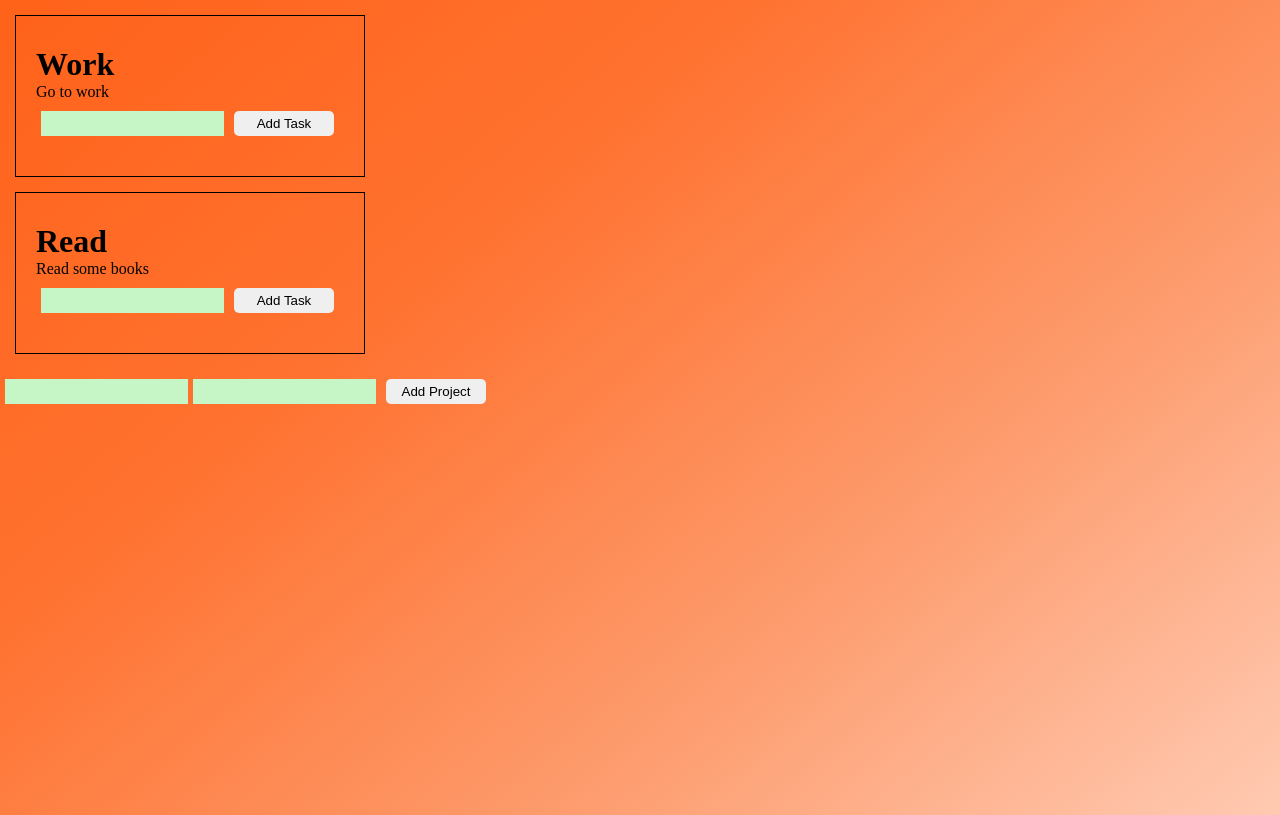
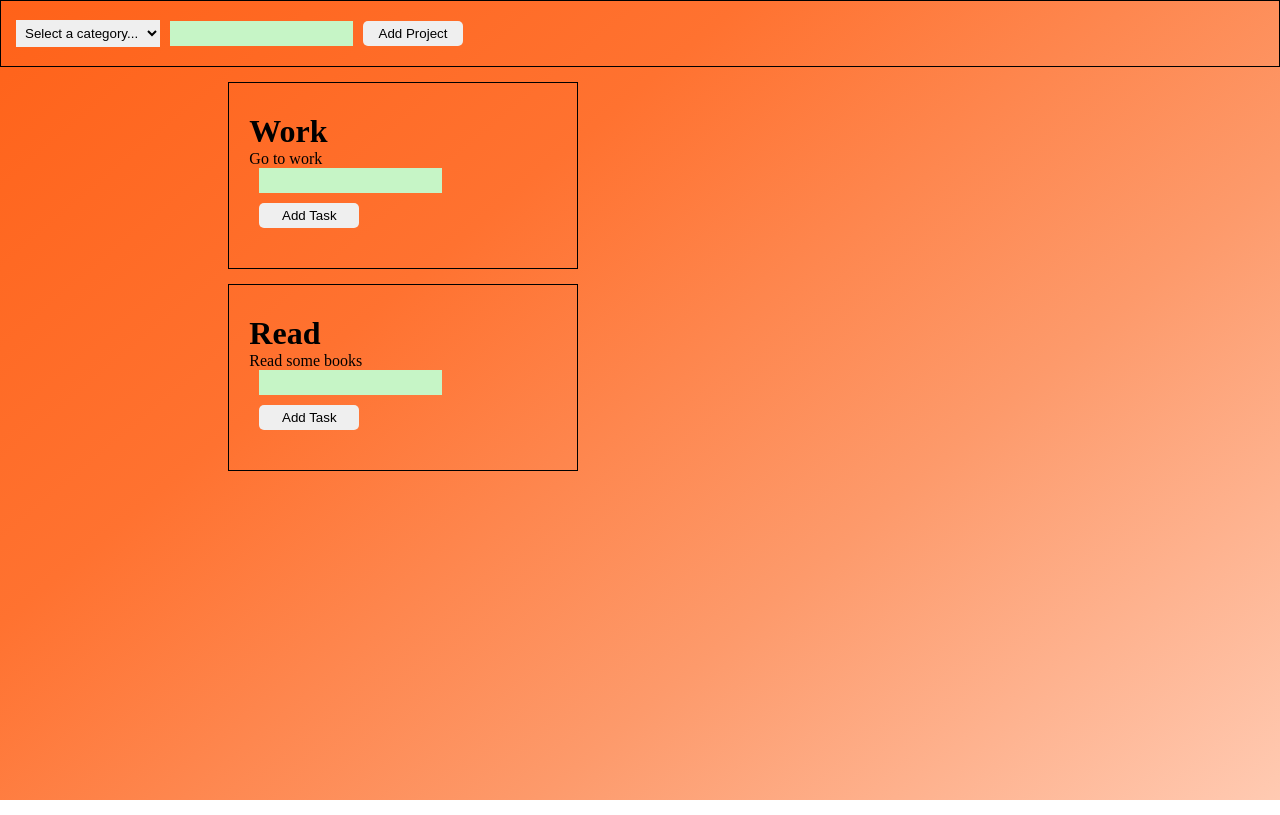
Before and after one commit to Yengzzkie/task-o-matic, a website built with webpack: page src/index.html in a window 1280 px wide. Built offline with nearby package versions, Linux system fonts and the light colour scheme.

Commit message:
feature/added dropdown menu, modal and styling

```diff
--- a/src/css/handleProjectInput.css
+++ b/src/css/handleProjectInput.css
@@ -1,4 +1,17 @@
 input {
     background: rgb(198, 245, 198);
-    margin-left: 5px;
+    margin-left: 10px;
 }
+
+select {
+    border: none;
+    padding: 5px;
+}
+
+dialog {
+    padding: 20px 30px;
+}
+
+form {
+    grid-column: 1 / 2;
+}
--- a/src/css/renderProjects.css
+++ b/src/css/renderProjects.css
@@ -4,3 +4,23 @@
     padding: 30px 20px;
     margin: 15px;
 }
+
+.project-container.active {
+    animation: scaleUp .2s;
+}
+
+.project-wrapper {
+    grid-column: 2 / -1;
+}
+
+@keyframes scaleUp {
+    0% {
+        transform: scale(1);
+    }
+    50% {
+        transform: scale(1.2);
+    }
+    100% {
+        transform: scale(1);
+    }
+}
--- /dev/null
+++ b/src/css/warningModal.css
@@ -0,0 +1,22 @@
+dialog {
+    border-radius: 5px;
+    border: none;
+    margin: auto;
+    animation: scaleUp .3s;
+}
+
+dialog::backdrop {
+    backdrop-filter: blur(5px);
+}
+
+@keyframes scaleUp {
+    0% {
+        transform: scale(1);
+    }
+    50% {
+        transform: scale(1.2);
+    }
+    100% {
+        transform: scale(1);
+    }
+}
--- a/src/index.js
+++ b/src/index.js
@@ -1,14 +1,14 @@
-import { projects } from './modules/projectModule.js';
 import handleProjectInput from './modules/handleProjectInput.js';
 import renderProjects from './modules/renderProjects.js';
 import './styles.css';
 
 function render() {
+    const header = document.querySelector('header');
     const { form } = handleProjectInput();
 
-    document.body.appendChild(form);
+    header.appendChild(form);
 
-    renderProjects();
+    renderProjects(); //call renderProjects to render the projects
 
 }
 
--- a/src/modules/addTodo.js
+++ b/src/modules/addTodo.js
@@ -1,5 +1,4 @@
 import { projects } from "./projectModule.js";
-import renderTasks from "./renderTodo.js";
 
 export default function addTodo(projectIndex, addTaskInput) {
 
--- a/src/modules/handleProjectInput.js
+++ b/src/modules/handleProjectInput.js
@@ -1,10 +1,28 @@
 import addProject from "./addProject.js";
 import renderProjects from "./renderProjects.js";
+import warningModal from "./warningModal.js";
 import "../css/handleProjectInput.css";
 
 export default function handleProjectInput() {
   const form = document.createElement("form");
-  const projectTitleInput = document.createElement("input");
+
+  const dropdown = document.createElement('select');
+  const options = ["Personal", "Work", "Study", "Health", "Social", "Hobbies", "Finance", "Travel", "Others"];
+
+  const placeholderOption = document.createElement('option');
+  placeholderOption.value = "";
+  placeholderOption.text = "Select a category...";
+  placeholderOption.disabled = true;
+  placeholderOption.selected = true;
+  dropdown.add(placeholderOption);
+
+  for (let i = 0; i < options.length; i++) { //generates the options for the dropdown menu
+    const option = document.createElement('option');
+    option.value = options[i];
+    option.text = options[i];
+    dropdown.add(option);
+  }
+
   const projectDescInput = document.createElement("input");
   const addButton = document.createElement("button");
   addButton.textContent = "Add Project";
@@ -12,18 +30,18 @@ export default function handleProjectInput() {
   addButton.addEventListener("click", (event) => {
     event.preventDefault();
 
-    if (projectTitleInput.value !== "" || projectDescInput.value !== "") {
-      addProject(projectTitleInput.value, projectDescInput.value);
+    if (dropdown.value !== placeholderOption.value && projectDescInput.value !== "") {
+      addProject(dropdown.value, projectDescInput.value);
       renderProjects();
 
-      projectTitleInput.value = ''; //clear the input value if input fields are filled
+      dropdown.selectedIndex = placeholderOption.index; //clear the input fields after submitting
       projectDescInput.value = '';
     } else {
-        alert('Project name and description is required')
+        warningModal();
     }
   });
 
-  form.append(projectTitleInput, projectDescInput, addButton);
+  form.append(dropdown, projectDescInput, addButton);
 
   return { form };
-}
+};
--- a/src/modules/projectModule.js
+++ b/src/modules/projectModule.js
@@ -1,9 +1,8 @@
 import renderProjects from "./renderProjects.js";
-import addProject from "./addProject.js";
-import addTodo from "./addTodo.js";
 
 let projects = [{title: "Work", description: "Go to work", todo: []}, {title: "Read", description: "Read some books", todo: []}];
 
+// {title: "Work", description: "Go to work", todo: []}, {title: "Read", description: "Read some books", todo: []}
 class Project { //main constructor for Project
     constructor(title, description) {
         this.title = title,
--- a/src/modules/renderProjects.js
+++ b/src/modules/renderProjects.js
@@ -3,13 +3,21 @@ import addTodo from './addTodo.js';
 import '../css/renderProjects.css';
 
 export default function renderProjects() {
-    const mainContent = document.getElementById('app');
+  const app = document.getElementById('app');
+  const projectWrapper = document.createElement('div');
+  projectWrapper.className = 'project-wrapper';
 
-    mainContent.innerHTML = '';
+  app.innerHTML = '';
 
-    projects.map((project, index) => {
+  projects.forEach((project, index) => {
     const projectContainer = document.createElement('div');
     projectContainer.className = 'project-container';
+
+    if (index === projects.length - 1) {
+      // If it's the last (newly added) project, add the 'active' class for animation
+      projectContainer.classList.add('active');
+    }
+
     const projectTitle = project.title;
     const projectDescription = project.description;
 
@@ -24,30 +32,30 @@ export default function renderProjects() {
 
     const ul = document.createElement('ul');
 
-        const tasks = project.todo;
-
     addTaskButton.addEventListener('click', () => {
       addTodo(index, addTaskInput.value);
+      addTaskInput.value = ''; // Clear the input field
       renderTodo();
     });
 
     function renderTodo() {
-            ul.innerHTML = ''; // Clear the previous content
+      ul.innerHTML = ''; // Clear the previous todo content
 
-            tasks.map((task) => {
+      const tasks = project.todo;
+
+      tasks.forEach((task) => {
         const li = document.createElement('li');
         li.textContent = task;
         ul.appendChild(li);
       });
-
       console.log(tasks);
     }
 
-        renderTodo(); //initialize the todo array on each project
-                    //so everytime a new project is added, the todo array will rerender on each project object
+    renderTodo(); // Initialize the todo array on each project
+    // So every time a new project is added, the todo array will re-render on each project object
 
     projectContainer.append(titleContainer, descContainer, addTaskInput, addTaskButton, ul);
-
-        mainContent.append(projectContainer);
+    projectWrapper.appendChild(projectContainer);
+    app.append(projectWrapper);
   });
-};
+}
--- /dev/null
+++ b/src/modules/warningModal.js
@@ -0,0 +1,18 @@
+import '../css/warningModal.css';
+
+export default function warningModal() {
+  const warningModal = document.createElement("dialog");
+  const warningDialog = document.createElement("span");
+  const warningCloseBtn = document.createElement("button");
+  warningCloseBtn.textContent = "Close";
+  warningDialog.textContent = "Category and brief description is required";
+
+  warningCloseBtn.addEventListener("click", () => {
+    warningModal.close();
+  });
+
+  warningModal.append(warningDialog, warningCloseBtn);
+  document.body.append(warningModal);
+
+  warningModal.showModal();
+};
--- a/src/styles.css
+++ b/src/styles.css
@@ -1,5 +1,6 @@
 @import './css/handleProjectInput.css';
 @import './css/renderProjects.css';
+@import './css/warningModal.css';
 
 * {
     box-sizing: border-box;
@@ -11,6 +12,16 @@ body {
     background: linear-gradient(140deg, rgb(255, 98, 25), rgb(255, 114, 48), rgb(253, 154, 107), rgb(255, 202, 178)) no-repeat center;
     background-size: cover;
     height: 100vh;
+}
+
+#app {
+    display: grid;
+    grid-template-columns: 1fr 5fr;
+}
+
+header {
+    border: 1px solid black;
+    padding: 10px 15px;
 }
 
 button {
```
Also changed, not shown: src/modules/renderTodo.js (+12 -10 lines), dist/main.js. Lines whose indentation alone changed are shown as unchanged.
